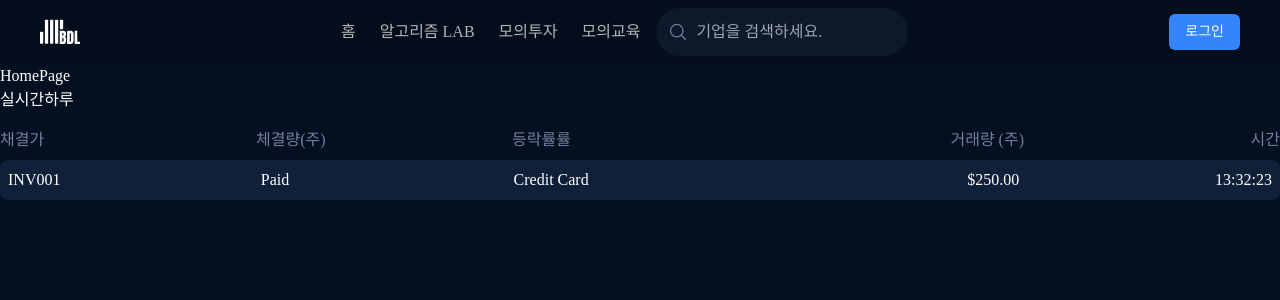
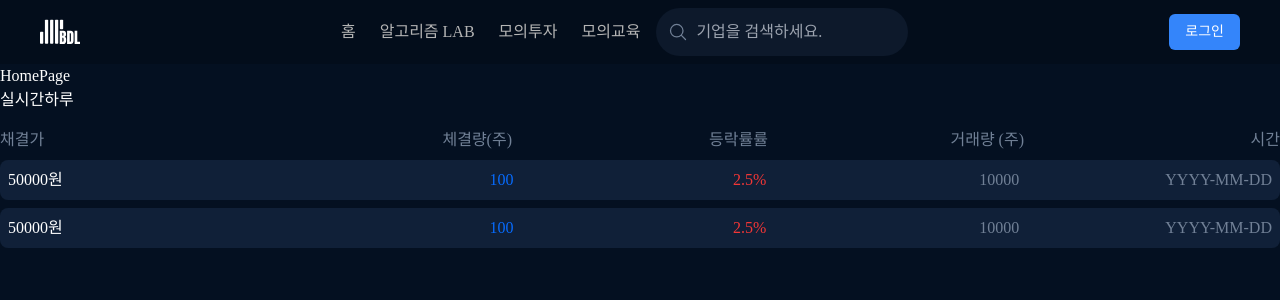
Before and after one commit to stitchzzang/BDL_PJT, a React (Vite) app: page / in a window 1280 px wide. Shown: the top 300 px of the page. Built offline with nearby package versions, Linux system fonts and the light colour scheme; a web font is replaced by a local one.

Commit message:
feat:구조화 작업

```diff
--- a/src/components/mock-investment/stock-cost-history/stock-cost-history-realtime.tsx
+++ b/src/components/mock-investment/stock-cost-history/stock-cost-history-realtime.tsx
@@ -1,4 +1,9 @@
-export const StockCostHistoryRealTime = () => {
+import { RTData } from '@/components/mock-investment/stock-cost-history/stock-cost-history';
+
+interface StockCostHistoryRealTimeProps {
+  stockDataList: RTData[];
+}
+export const StockCostHistoryRealTime = ({ stockDataList }: StockCostHistoryRealTimeProps) => {
   return (
     <div>
       <div className="w-full">
@@ -8,20 +13,26 @@ export const StockCostHistoryRealTime = () => {
             {/* 테이블 헤더 */}
             <div className="rounded-lgp-2 flex flex-row">
               <div className="w-[20%] text-[16px] text-border-color">채결가</div>
-              <div className="w-[20%] text-[16px] text-border-color">체결량(주)</div>
-              <div className="w-[20%] text-[16px] text-border-color">등락률률</div>
+              <div className="w-[20%] text-right text-[16px] text-border-color">체결량(주)</div>
+              <div className="w-[20%] text-right text-[16px] text-border-color">등락률률</div>
               <div className="w-[20%] text-right text-[16px] text-border-color">거래량 (주)</div>
               <div className="w-[20%] text-right text-[16px] text-border-color">시간</div>
             </div>
 
-            {/* 테이블 로우들 */}
-            <div className="flex flex-row rounded-lg bg-[#102038] p-2 text-white">
-              <div className="w-[20%] font-medium">INV001</div>
-              <div className="w-[20%]">Paid</div>
-              <div className="w-[20%]">Credit Card</div>
-              <div className="w-[20%] text-right">$250.00</div>
-              <div className="w-[20%] text-right">13:32:23</div>
-            </div>
+            {/* 테이블 로우들 - 배열의 각 항목을 매핑 */}
+            {stockDataList.map((item, index) => (
+              <div key={index} className="flex flex-row rounded-lg bg-[#102038] p-2 text-white">
+                <div className="w-[20%] font-medium">{item.tradePrice}원</div>
+                <div className="w-[20%] text-right text-btn-blue-color">{item.tradeVolume}</div>
+                <div className="w-[20%] text-right text-btn-red-color">{item.fluctuationRate}%</div>
+                <div className="w-[20%] text-right font-light text-border-color">
+                  {item.tradingVolume}
+                </div>
+                <div className="w-[20%] text-right font-light text-border-color">
+                  {item.tradeTime}
+                </div>
+              </div>
+            ))}
           </div>
         </div>
       </div>
```
